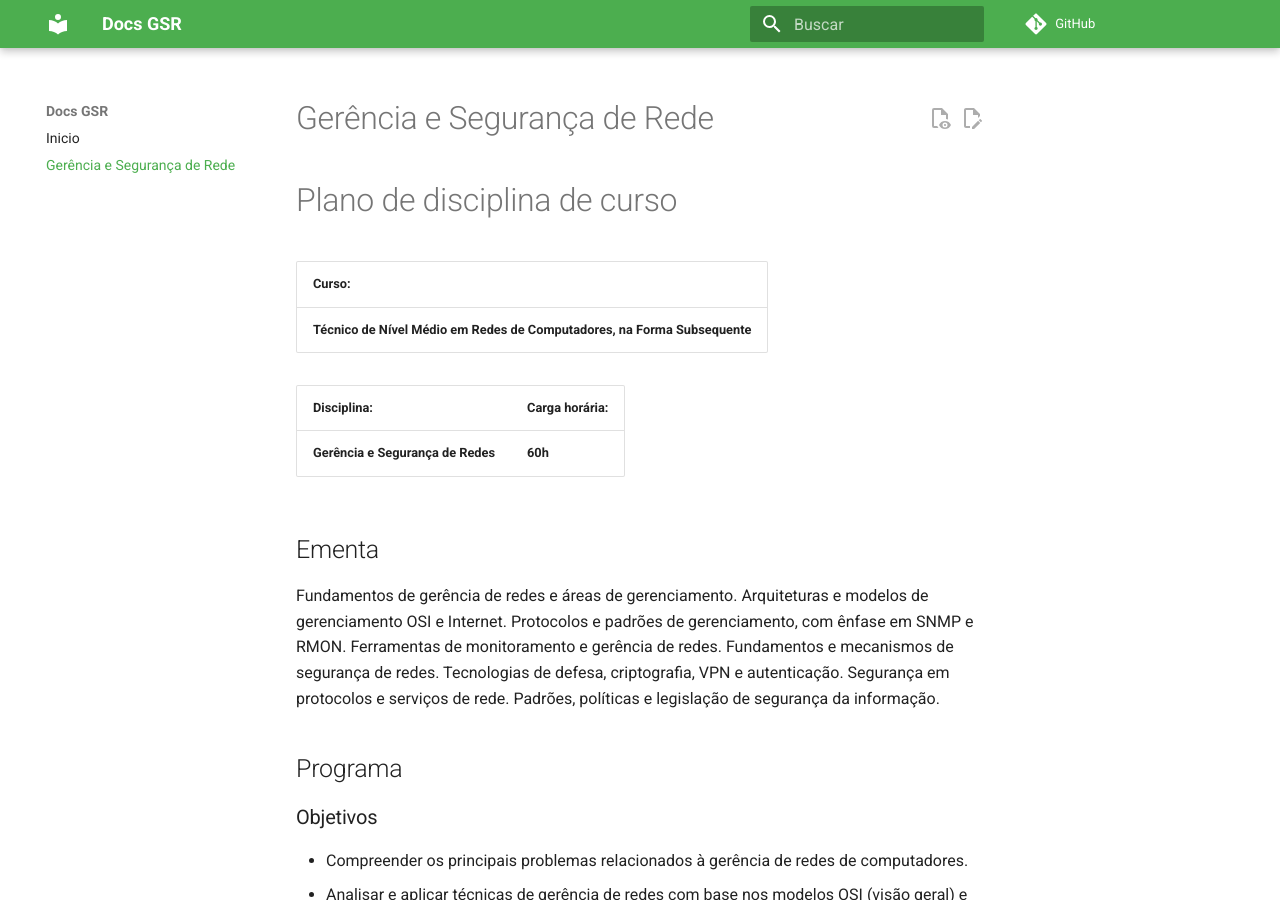
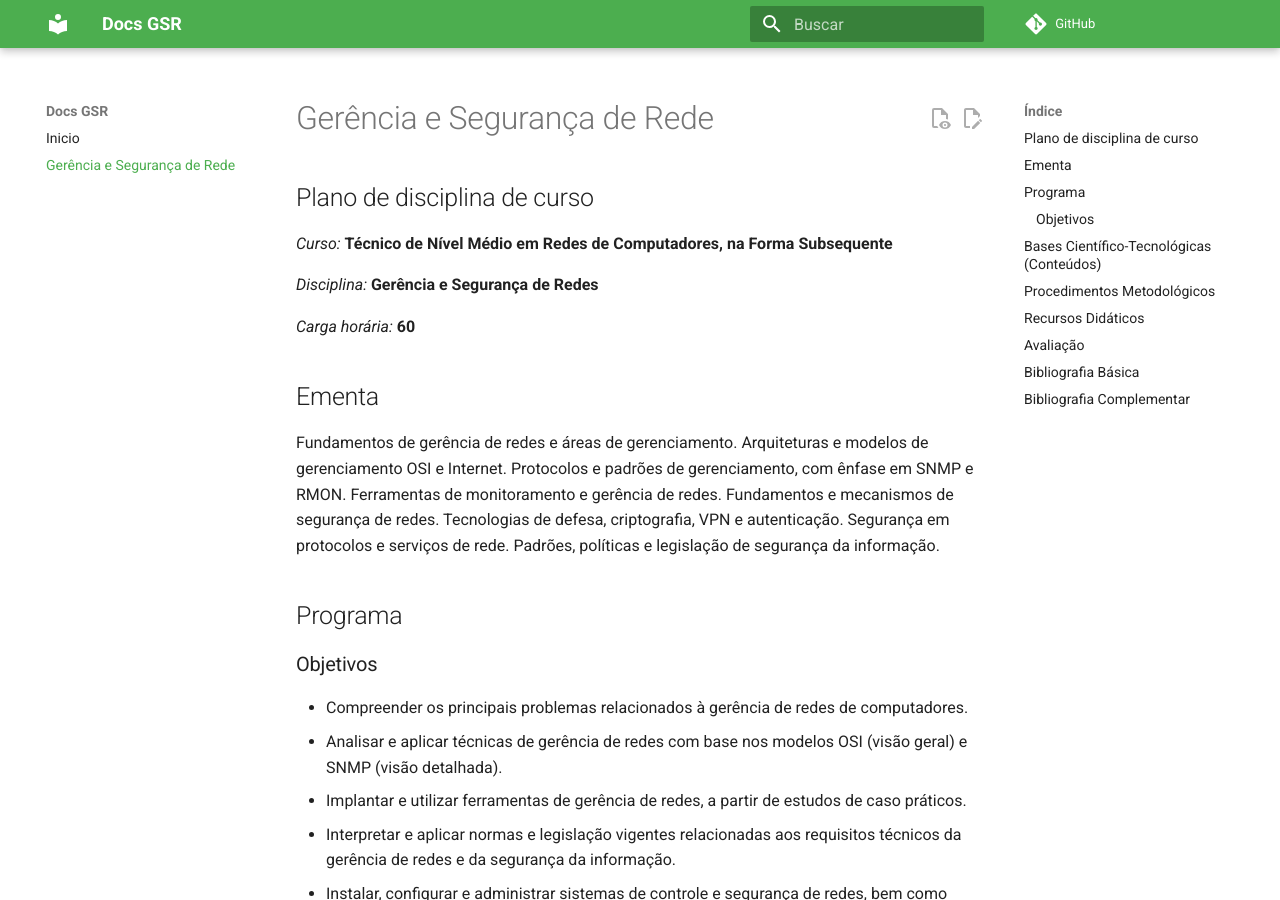
Before and after one commit to multitech-sa/doce-gsr, an MkDocs documentation site: the page built from docs/programa.md, in a window 1280 px wide and 900 px high. Built offline with MkDocs 1.6.1 and Material for MkDocs 9.7.7, drawn with Linux system fonts in a browser that asks for light colours; comment, search, counter and statistics services are not loaded.

Commit message:
Atulizando o site v0.0.2.5

```diff
--- a/docs/programa.md
+++ b/docs/programa.md
@@ -1,14 +1,14 @@
 # Gerência e Segurança de Rede
 
-# Plano de disciplina de curso
+## Plano de disciplina de curso
 
-|Curso:|
-|:-----|
-|**Técnico de Nível Médio em Redes de Computadores, na Forma Subsequente**|
+*Curso:*
+**Técnico de Nível Médio em Redes de Computadores, na Forma Subsequente**
 
-|Disciplina: |Carga horária:|
-:------------------|------------------
-|**Gerência e Segurança de Redes**| **60h**|
+*Disciplina:*
+**Gerência e Segurança de Redes**
+
+*Carga horária:* **60**
 
 ## Ementa
 Fundamentos de gerência de redes e áreas de gerenciamento. Arquiteturas e modelos de gerenciamento OSI e Internet. Protocolos e padrões de gerenciamento, com ênfase em SNMP e RMON. Ferramentas de monitoramento e gerência de redes. Fundamentos e mecanismos de segurança de redes. Tecnologias de defesa, criptografia, VPN e autenticação. Segurança em protocolos e serviços de rede. Padrões, políticas e legislação de segurança da informação.
@@ -20,7 +20,7 @@
 - Implantar e utilizar ferramentas de gerência de redes, a partir de estudos de caso práticos.
 - Interpretar e aplicar normas e legislação vigentes relacionadas aos requisitos técnicos da gerência de redes e da segurança da informação.
 - Instalar, configurar e administrar sistemas de controle e segurança de redes, bem como elaborar documentação técnica e administrativa pertinente à segurança da informação.
-### Bases Científico-Tecnológicas (Conteúdos)
+## Bases Científico-Tecnológicas (Conteúdos)
 1. Introdução a Gerência de Redes
     - Definição de Gerenciamento de Redes
     - Áreas de Gerenciamento
@@ -29,13 +29,12 @@
     - Agente de Gerenciamento
     - Base de Informações Gerenciais (MIB)
 1.  Modelo de Gerenciamento
-   - Modelo OSI
-   - Modelo Internet
+    - Modelo OSI
+    - Modelo Internet
 1. Protocolos e Padrões de Gerenciamento
-   - SNMP (SNMPv2 e SNMPv3)
-   - RMON (RMON1 e RMON2)
-   - Outros (CMIP, CMOT, Proxies)
-
+    - SNMP (SNMPv2 e SNMPv3)
+    - RMON (RMON1 e RMON2)
+    - Outros (CMIP, CMOT, Proxies)
 1. Estudo/implantação de ferramenta de gerência
 
 1. Introdução a Segurança de Redes
@@ -59,16 +58,16 @@
     - ABNT NBR ISO/IEC 27001
     - Política de segurança
     - Legislação nacional de segurança da informação:**Marco Civil da Internet (Lei nº 12.965/2014)**e a**Lei Geral de Proteção de Dados (LGPD– Lei nº 13.709/2018).**
-### Procedimentos Metodológicos
+## Procedimentos Metodológicos
 Para o desenvolvimento desta disciplina, adotaremos aulas expositivas dialogadas e atividades práticas. Utilizaremos abordagens diversificadas e dinâmicas que integrem conteúdos teóricos e práticos, por meio de métodos de resolução de problemas, trabalhos em grupo, estudos dirigidos e uso de tecnologias educacionais. Consideramos essencial, ainda, a utilização de recursos como laboratórios, slides, vídeos, softwares, simulações de experimentos e outros materiais didáticos que favoreçam um envolvimento mais eficaz e motivador dos(as) estudantes no processo de ensino-aprendizagem. A disciplina integrará suas atividades ao projeto integrador desenvolvido no período.
 
-### Recursos Didáticos
+## Recursos Didáticos
 Quadro branco, computador, laboratório adequado para a disciplina, projetor multimídia, vídeos, softwares de apoio, material teórico específico e outras ferramentas tecnológicas.
 
-### Avaliação
+## Avaliação
 A avaliação realizar-se-á de forma dialógica, diagnóstica, processual, formativa e contínua, mediante sistematização dos conteúdos, estabelecendo-se relações entre os objetivos propostos e sua efetivação, considerando a frequência, a colaboração e a participação nas atividades desenvolvidas individuais ou em grupo, utilizando-se instrumentos avaliativos diversificados e compatíveis com a natureza da disciplina. Portanto, considera-se o desenvolvimento de avaliações escritas e práticas, trabalhos em grupo e individuais e apresentação de seminários. A disciplina faz parte do projeto integrador e portanto parte de sua avaliação será integrada ao trabalho desenvolvido no semestre.
 
-### Bibliografia Básica
+## Bibliografia Básica
 1. Nakamura, Emílio Tissato e Geus, Paulo Lício de. **Segurança em Redes.** Novatec Editora 4ª Edição, 2007.
 
 1. Stallings, William. **Criptografia e segurança de redes:** **princípios e práticas.** Editora Pearson, 4ª Edição, 2023.
@@ -79,7 +78,7 @@
 
 1. SANDERS, Chris. **Análise de pacotes na prática: Usando Wireshark para solucionar problemas de rede do mundo real.** Novatec Editora, 2017.
 
-### Bibliografia Complementar
+## Bibliografia Complementar
 1 -STALLINGS, William. SNMPv3: um aprimoramento de segurança para SNMP. **IEEE Communications Surveys**, v. 1, n. 1, p. 2-17, 2009.
 
 2- SARAIVA, JUR. **Lei geral de proteção de dados (LGPD) e marco civil da internet**, Editora Saraiva.2018,eBook.
```
